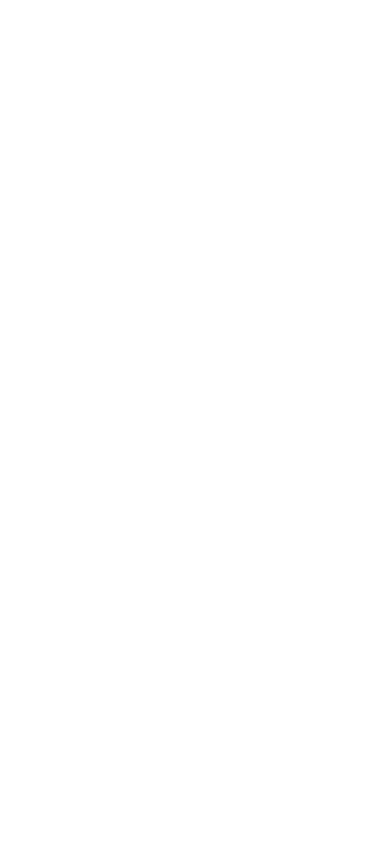
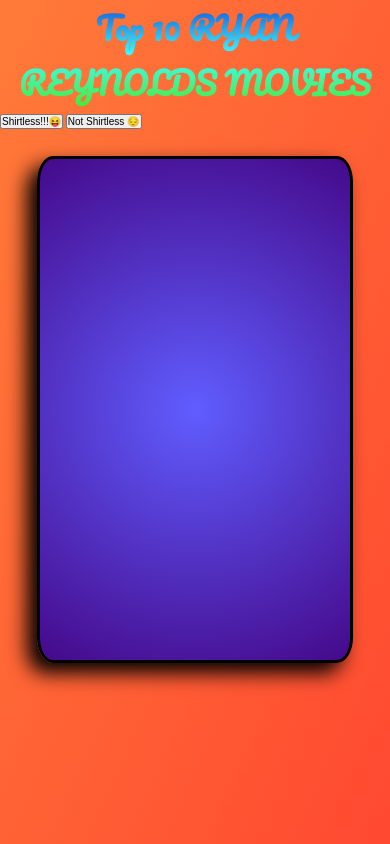
Before and after one commit to staten-island-tech/vite-project-Laithanator, a website built with Vite: page viteProject/index.html in a window 390 px wide. Built offline with nearby package versions, Linux system fonts and the light colour scheme.

Commit message:
hterthwnjhj

```diff
--- a/viteProject/CSS/style.css
+++ b/viteProject/CSS/style.css
@@ -0,0 +1,91 @@
+@import url("https://fonts.googleapis.com/css2?family=Pacifico&display=swap");
+html,
+body,
+* {
+  margin: 0;
+  font-size: 10px;
+  padding: 0;
+  box-sizing: border-box;
+}
+body {
+  margin: 0;
+  height: 100vh;
+  background: linear-gradient(to bottom right, #ff7b39, rgb(255, 73, 49));
+}
+h1 {
+  font-family: "Pacifico", cursive;
+  background: linear-gradient(to bottom, #1246d6, #3ffcfc, #4ae82b);
+  -webkit-background-clip: text; /* For Safari */
+  background-clip: text;
+  color: transparent;
+  font-size: 5vw;
+  text-align: center;
+  margin-bottom: 0.5vh;
+}
+
+.btn {
+}
+.container {
+  display: flex;
+  flex-wrap: wrap;
+  align-items: center;
+  justify-content: space-around;
+  gap: 10px;
+  margin-left: 5%;
+  margin-right: 5%;
+  margin-top: 20px;
+}
+
+.card {
+  display: flex;
+  flex-direction: column;
+  background: radial-gradient(circle, #605dff, #45098a);
+  border: 1vw solid rgb(0, 0, 0);
+  border-radius: 5%;
+  min-width: 400px;
+  width: 30%;
+  height: 45vh;
+  padding: 1vw;
+  margin-top: 2%;
+  box-sizing: border-box;
+  text-align: center;
+  box-shadow: -10px 10px 20px rgb(0, 0, 0);
+}
+
+.card-heading {
+  font-size: 2vw;
+  color: white;
+  object-fit: cover;
+  margin-bottom: 5%;
+}
+
+.card-img {
+  height: 75%;
+  width: 100%;
+  object-fit: contain;
+}
+
+@media (max-width: 900px) {
+  h1 {
+    font-size: 8vw;
+  }
+  .container {
+    justify-content: center;
+  }
+  .card {
+    height: 60vh;
+    width: 90%;
+    min-width: 100px;
+  }
+  .card-heading {
+    margin-top: 2%;
+    font-size: 6vw;
+  }
+  .name,
+  .imgLink {
+    width: 250px;
+  }
+  .card-removeBtn {
+    font-size: 4vw;
+  }
+}
--- a/viteProject/index.html
+++ b/viteProject/index.html
@@ -1,4 +1,4 @@
-<!doctype html>
+<!DOCTYPE html>
 <html lang="en">
   <head>
     <meta charset="UTF-8" />
@@ -7,7 +7,12 @@
     <title>Vite App</title>
   </head>
   <body>
-    <div id="app"></div>
-    <script type="module" src="/main.js"></script>
+    <h1>Top 10 RYAN REYNOLDS MOVIES</h1>
+    <button class="btn" id="shirtless">Shirtless!!!😝</button>
+    <button class="btn" id="nShirtless">Not Shirtless 😔</button>
+    <div class="container">
+      <div class="card"></div>
+    </div>
+    <script type="module" src="./JS/main.js"></script>
   </body>
 </html>
```
Also changed, not shown: viteProject/JS/itemArray.js (+10 -0 lines).
